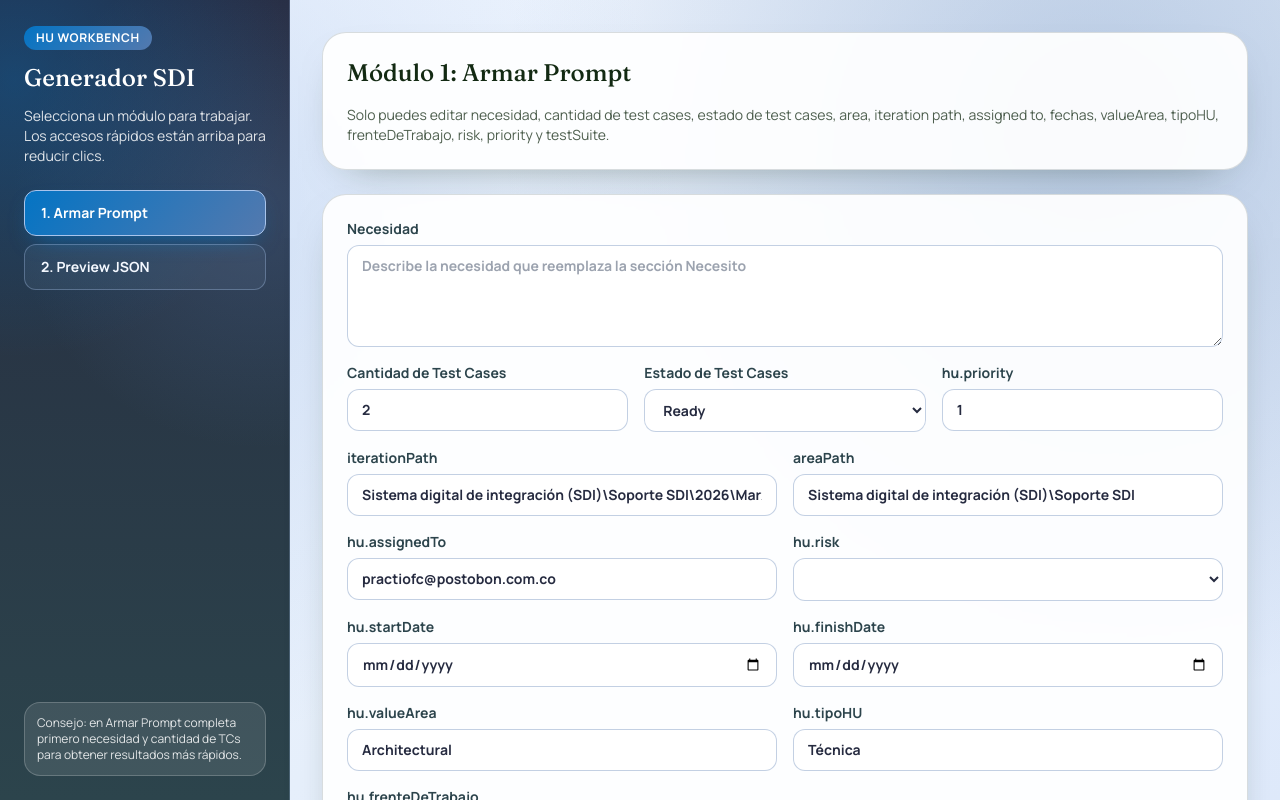
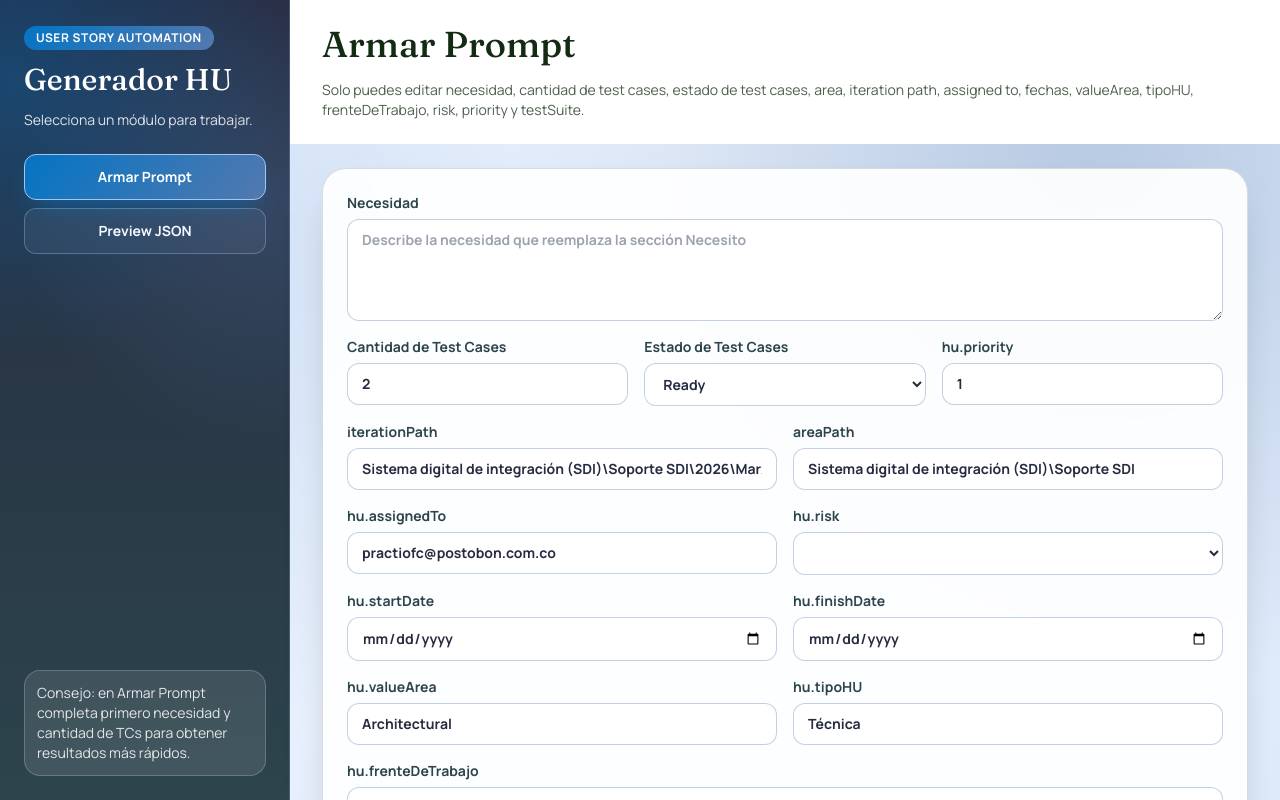
Before and after one commit to santi-osp/User-Story-Automation-in-Azure, a React (Vite) app in the folder front/: page / in a window 1280 px wide. Shown: the top 800 px of the page. Built offline with nearby package versions, Linux system fonts and the light colour scheme; the HTML template or start-up script is replaced by a standard one.

Commit message:
feat: enhance frontend UI and improve user experience in HU Workbench

```diff
--- a/front/index.html
+++ b/front/index.html
@@ -1,13 +1,16 @@
 <!doctype html>
 <html lang="es">
+
 <head>
   <meta charset="UTF-8" />
   <link rel="icon" type="image/svg+xml" href="/favicon.svg" />
   <meta name="viewport" content="width=device-width, initial-scale=1.0" />
-    <title>Generador HU SDI</title>
+  <title>Generador HU</title>
 </head>
+
 <body>
   <div id="root"></div>
   <script type="module" src="/src/main.tsx"></script>
 </body>
+
 </html>
--- a/front/src/App.tsx
+++ b/front/src/App.tsx
@@ -47,15 +47,17 @@ function BuilderModule() {
     return (
         <FormProvider {...methods}>
             <div className="space-y-6">
-                <section className="panel space-y-4">
-                    <h2 className="text-2xl font-display text-ink">Módulo 1: Armar Prompt</h2>
+                <section className="-mx-5 -mt-5 bg-white px-5 py-6 md:-mx-8 md:-mt-8 md:px-8">
+                    <div className="mx-auto w-full max-w-[1120px] space-y-4">
+                        <h2 className="text-4xl font-display text-ink">Armar Prompt</h2>
                         <p className="text-sm text-ink/75">
                             Solo puedes editar necesidad, cantidad de test cases, estado de test cases, area, iteration path,
                             assigned to, fechas, valueArea, tipoHU, frenteDeTrabajo, risk, priority y testSuite.
                         </p>
-                    {message && <p className="rounded-xl bg-white/80 px-3 py-2 text-sm">{message}</p>}
+                    </div>
                 </section>
 
+                <div className="content-wrap">
                     <form className="space-y-5" onSubmit={onGenerate}>
                         <section className="panel space-y-4">
                             <label className="field-label">
@@ -191,6 +193,7 @@ function BuilderModule() {
                                 Descargar JSON
                             </button>
                         </div>
+                        {message && <p className="rounded-xl bg-white/80 px-5 py-2 text-2m text-green-500">{message}</p>}
                     </form>
 
                     <section className="panel grid gap-4 lg:grid-cols-2">
@@ -203,6 +206,7 @@ function BuilderModule() {
                             <pre className="output-box">{jsonOut ? JSON.stringify(jsonOut, null, 2) : "Aún no generado"}</pre>
                         </article>
                     </section>
+                </div>
             </div>
         </FormProvider>
     );
@@ -230,7 +234,7 @@ function JsonPreviewModule() {
     return (
         <div className="space-y-6">
             <section className="panel space-y-4">
-                <h2 className="text-2xl font-display text-ink">Módulo 2: Preview desde JSON</h2>
+                <h2 className="text-2xl font-display text-ink">Preview desde JSON</h2>
                 <p className="text-sm text-ink/75">
                     Pega un JSON de HU para ver previsualización de HU y Test Cases.
                 </p>
@@ -320,9 +324,9 @@ export default function App() {
             <div className="grid min-h-screen grid-cols-1 md:grid-cols-[290px_1fr]">
                 <aside className="sidebar">
                     <div className="space-y-3">
-                        <p className="chip">HU Workbench</p>
-                        <h1 className="text-2xl font-display">Generador SDI</h1>
-                        <p className="text-sm text-white/85">Selecciona un módulo para trabajar. Los accesos rápidos están arriba para reducir clics.</p>
+                        <p className="chip">User Story Automation</p>
+                        <h1 className="text-3xl font-display">Generador HU</h1>
+                        <p className="text-sm text-white/85">Selecciona un módulo para trabajar.</p>
                     </div>
 
                     <nav className="space-y-2">
@@ -331,24 +335,30 @@ export default function App() {
                             className={`sidebar-link ${module === "builder" ? "sidebar-link-active" : ""}`}
                             onClick={() => setModule("builder")}
                         >
-                            1. Armar Prompt
+                            Armar Prompt
                         </button>
                         <button
                             type="button"
                             className={`sidebar-link ${module === "json-preview" ? "sidebar-link-active" : ""}`}
                             onClick={() => setModule("json-preview")}
                         >
-                            2. Preview JSON
+                            Preview JSON
                         </button>
                     </nav>
 
-                    <div className="mt-auto rounded-2xl border border-white/20 bg-white/10 p-3 text-xs text-white/85">
+                    <div className="mt-auto rounded-2xl border border-white/20 bg-white/10 p-3 text-sm text-white/85">
                         Consejo: en Armar Prompt completa primero necesidad y cantidad de TCs para obtener resultados más rápidos.
                     </div>
                 </aside>
 
                 <main className="content-area">
-                    <div className="content-wrap">{module === "builder" ? <BuilderModule /> : <JsonPreviewModule />}</div>
+                    {module === "builder" ? (
+                        <BuilderModule />
+                    ) : (
+                        <div className="content-wrap">
+                            <JsonPreviewModule />
+                        </div>
+                    )}
                 </main>
             </div>
         </div>
--- a/front/src/index.css
+++ b/front/src/index.css
@@ -59,7 +59,7 @@ body {
 }
 
 .sidebar-link {
-  @apply block w-full rounded-xl border px-4 py-3 text-left text-sm font-semibold transition;
+  @apply block w-full rounded-xl border px-4 py-3 text-center text-sm font-semibold transition;
   border-color: rgba(168, 196, 236, 0.35);
   background: rgba(168, 196, 236, 0.08);
   color: #f4f8ff;
@@ -83,7 +83,7 @@ body {
 }
 
 .field-input {
-  @apply rounded-xl border bg-white px-3.5 py-2.5 font-body text-sm outline-none transition;
+  @apply w-full rounded-xl border bg-white px-3.5 py-2.5 font-body text-sm outline-none transition;
   border-color: rgba(83, 121, 174, 0.35);
   color: #262b40;
 }
```
Also changed, not shown: 2 other files (tests, documents, lock files or other folders). Lines whose indentation alone changed are shown as unchanged.
